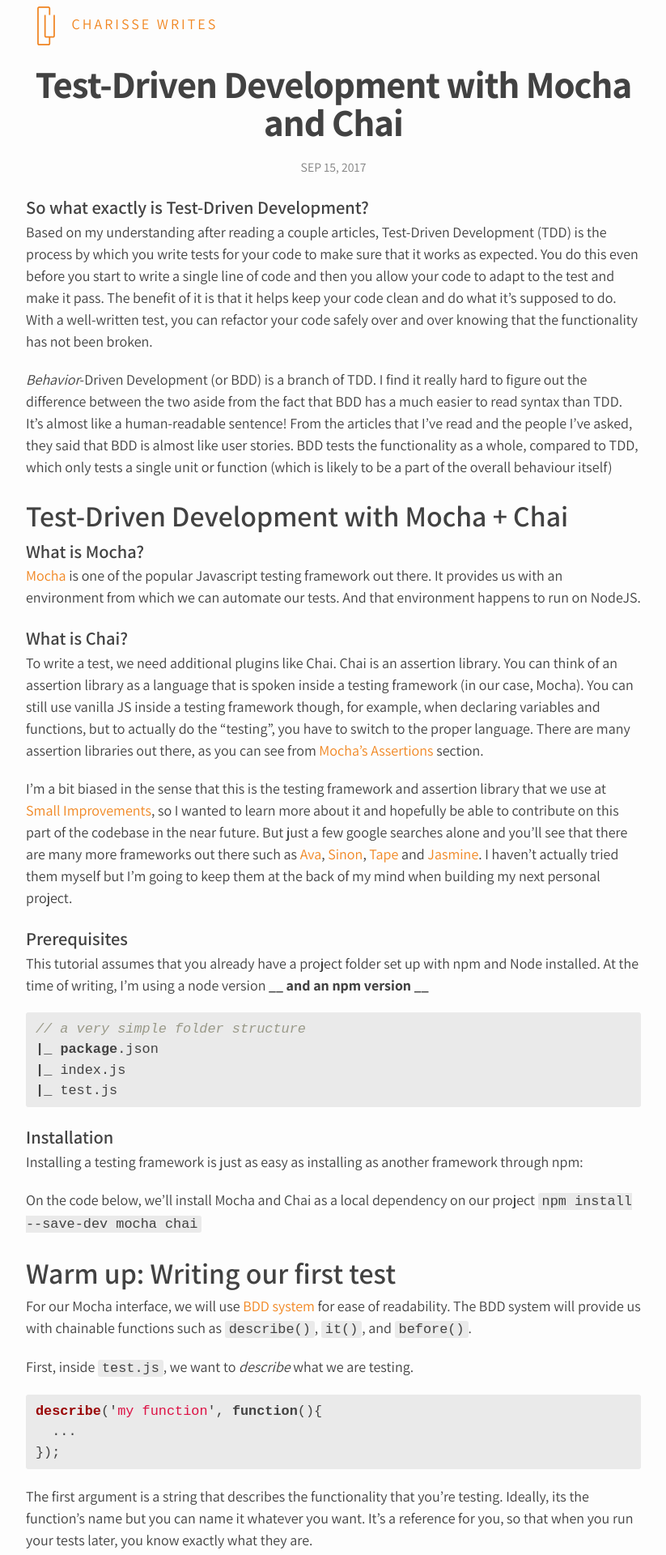
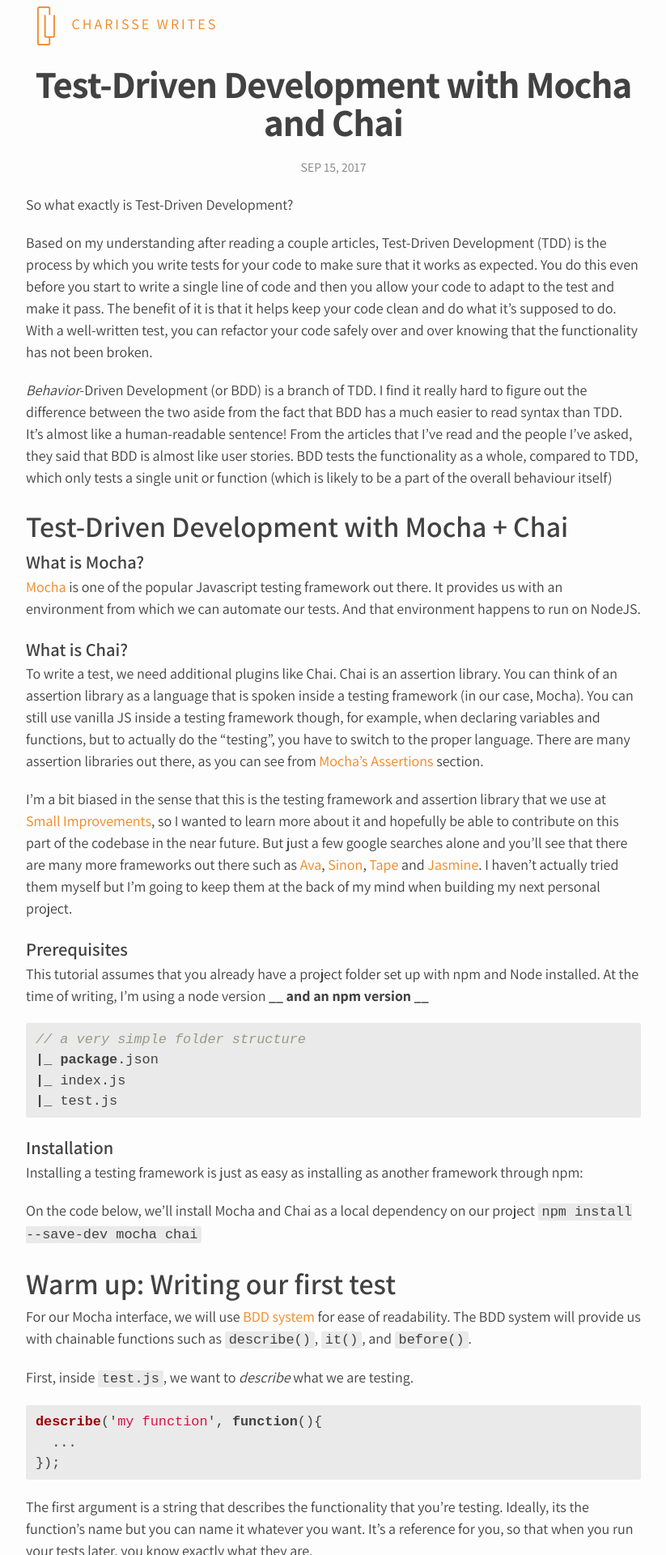
Before and after one commit to charisseysabel/chysbl-blog, a Jekyll site: the page built from _posts/2017-09-15-test-driven-development-with-mocha-and-chai.markdown, in a window 1280 px wide. Shown: the top 1920 px of the page at 81% size, without its empty margins (228-1051 px from the left). Built offline with Jekyll 4.4.1, drawn with Linux system fonts in a browser that asks for light colours.

Commit message:
refactor(tdd-blogpost) Remove heading on the first paragraph

```diff
--- a/_posts/2017-09-15-test-driven-development-with-mocha-and-chai.markdown
+++ b/_posts/2017-09-15-test-driven-development-with-mocha-and-chai.markdown
@@ -4,7 +4,7 @@ title:  "Test-Driven Development with Mocha and Chai"
 date:   2017-09-15 09:00:00 +0200
 categories: tutorial
 ---
-#### So what exactly is Test-Driven Development?
+So what exactly is Test-Driven Development?
 
 Based on my understanding after reading a couple articles, Test-Driven Development (TDD) is the process by which you write tests for your code to make sure that it works as expected. You do this even before you start to write a single line of code and then you allow your code to adapt to the test and make it pass. The benefit of it is that it helps keep your code clean and do what it’s supposed to do. With a well-written test, you can refactor your code safely over and over knowing that the functionality has not been broken.
 
```
